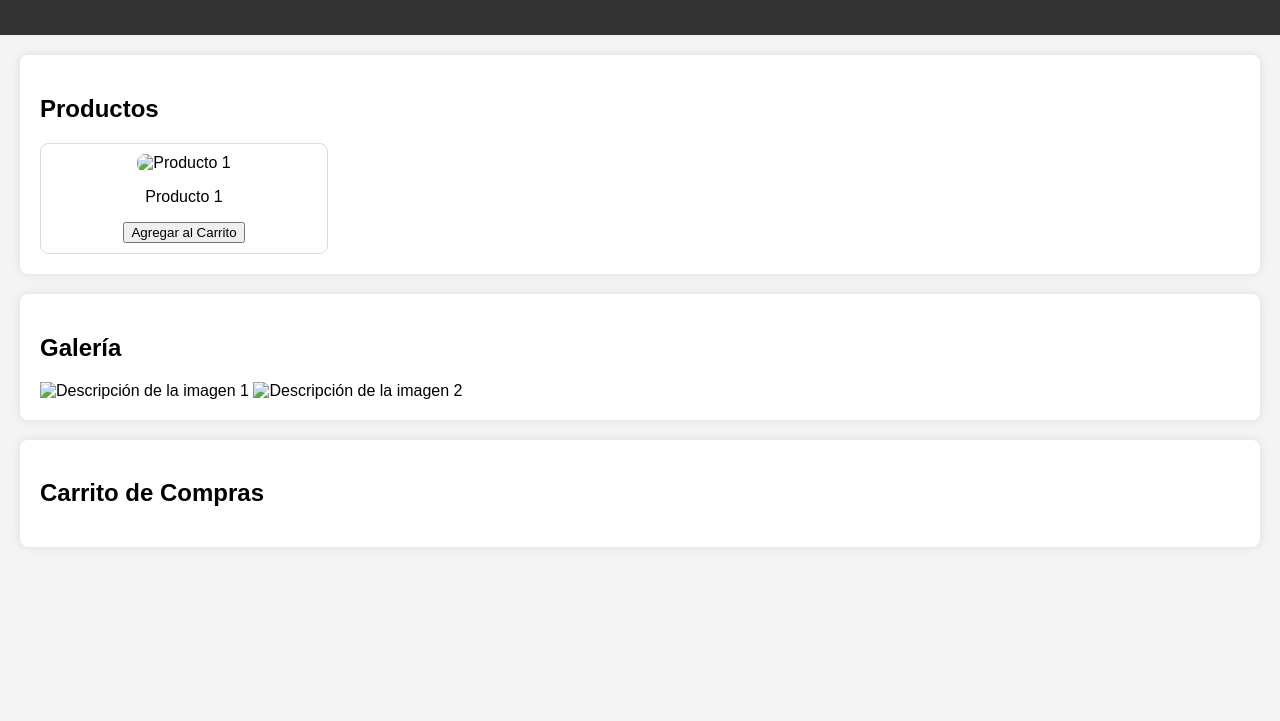
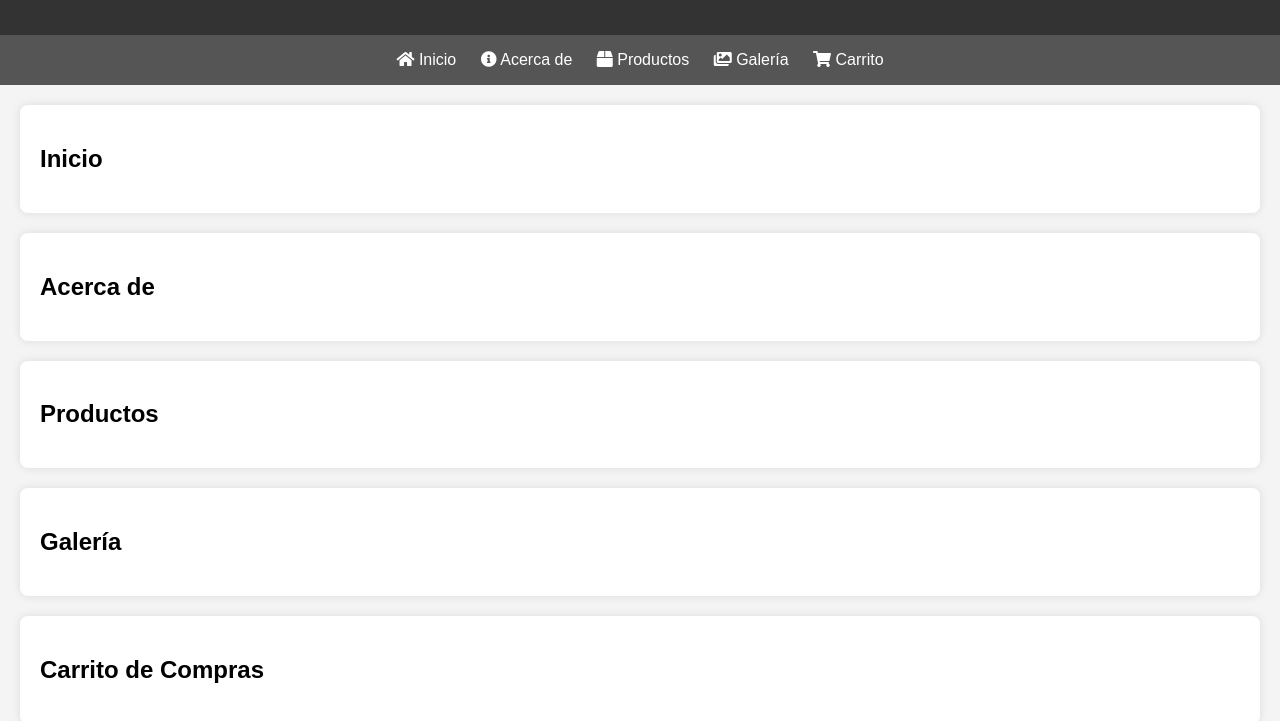
Before and after one commit to kill33jhon/TecnoMundo, a plain HTML site: page plantilla.html in a window 1280 px wide. Shown: the part 77-798 px from the top of the page. Drawn offline with Linux system fonts and the light colour scheme.

Commit message:
plantilla

```diff
--- a/plantilla.html
+++ b/plantilla.html
@@ -4,6 +4,7 @@
     <meta charset="UTF-8">
     <meta name="viewport" content="width=device-width, initial-scale=1.0">
     <title>Tienda en Línea</title>
+    <link rel="stylesheet" href="https://cdnjs.cloudflare.com/ajax/libs/font-awesome/5.15.3/css/all.min.css">
     <style>
         body {
             font-family: Arial, sans-serif;
@@ -17,6 +18,19 @@
             color: #fff;
             text-align: center;
             padding: 1em 0;
+        }
+
+        nav {
+            background-color: #555;
+            color: #fff;
+            text-align: center;
+            padding: 1em 0;
+        }
+
+        nav a {
+            color: #fff;
+            text-decoration: none;
+            margin: 0 10px;
         }
 
         section {
@@ -58,24 +72,35 @@
         <h1>Tienda en Línea</h1>
     </header>
 
+    <nav>
+        <a href="#inicio"><i class="fas fa-home"></i> Inicio</a>
+        <a href="#acerca"><i class="fas fa-info-circle"></i> Acerca de</a>
+        <a href="#productos"><i class="fas fa-box"></i> Productos</a>
+        <a href="#galeria"><i class="fas fa-images"></i> Galería</a>
+        <a href="#carrito"><i class="fas fa-shopping-cart"></i> Carrito</a>
+    </nav>
+
+    <section id="inicio">
+        <h2>Inicio</h2>
+        <!-- Contenido de la sección de Inicio -->
+    </section>
+
+    <section id="acerca">
+        <h2>Acerca de</h2>
+        <!-- Contenido de la sección Acerca de -->
+    </section>
+
     <section id="productos">
         <h2>Productos</h2>
         <div class="product-gallery">
-            <div class="product">
-                <img src="producto1.jpg" alt="Producto 1">
-                <p>Producto 1</p>
-                <button>Agregar al Carrito</button>
-            </div>
-            <!-- Repite para otros productos -->
+            <!-- Contenido de la galería de productos -->
         </div>
     </section>
 
     <section id="galeria">
         <h2>Galería</h2>
         <div class="gallery">
-            <img src="imagen1.jpg" alt="Descripción de la imagen 1">
-            <img src="imagen2.jpg" alt="Descripción de la imagen 2">
-            <!-- Agrega más imágenes según sea necesario -->
+            <!-- Contenido de la galería de imágenes -->
         </div>
     </section>
 
```
